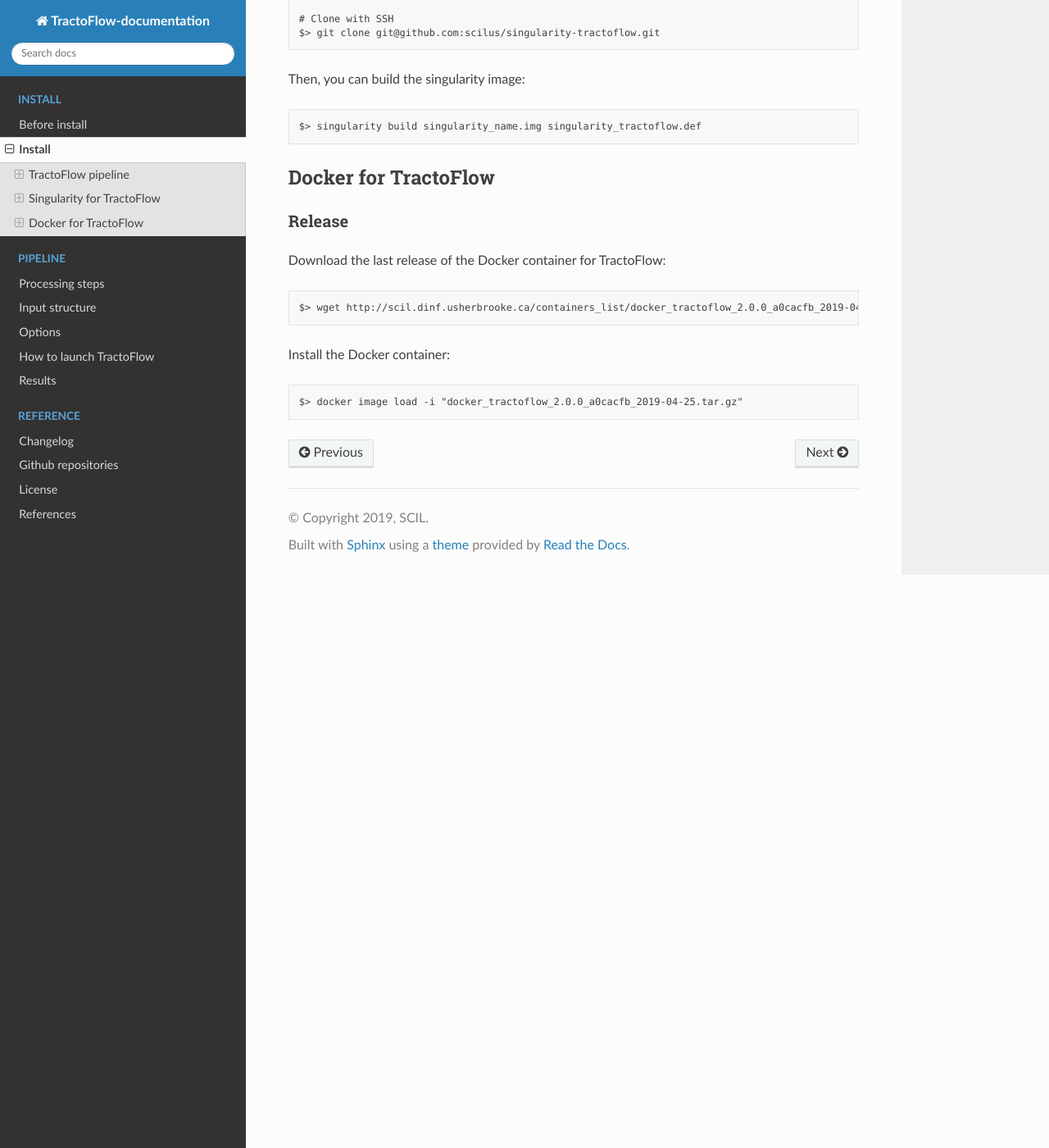
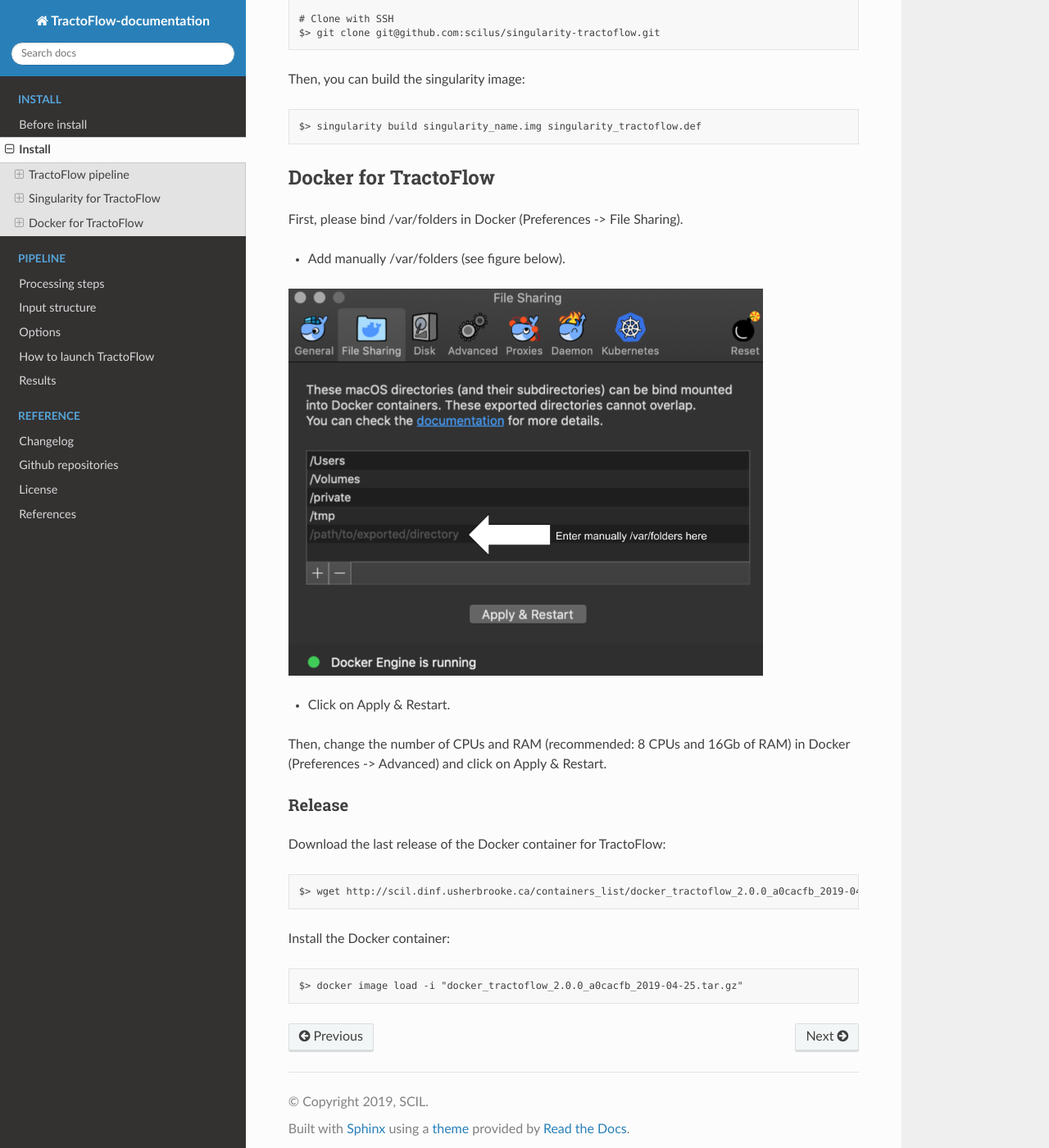
Before and after one commit to scilus/tractoflow_documentation, a Sphinx documentation site: the page built from source/installation/install.rst, in a window 1280 px wide and 1400 px high, scrolled down 980 px. Shown: the whole window at 82% size. Built offline with Sphinx 7.4.7 and the Read the Docs theme 2.0.0, drawn with Linux system fonts in a browser that asks for light colours.

Commit message:
Update Mac documentation

```diff
--- a/source/installation/install.rst
+++ b/source/installation/install.rst
@@ -60,6 +60,18 @@
 Docker for TractoFlow
 ---------------------
 
+First, please bind /var/folders in Docker (Preferences -> File Sharing).
+
+- Add manually /var/folders (see figure below).
+
+.. image:: ../data/docker.png
+   :scale: 70 %
+
+- Click on Apply & Restart.
+
+Then, change the number of CPUs and RAM (recommended: 8 CPUs and 16Gb of RAM) in
+Docker (Preferences -> Advanced) and click on Apply & Restart.
+
 Release
 #######
 
```
Also changed, not shown: source/data/docker.png (added).
